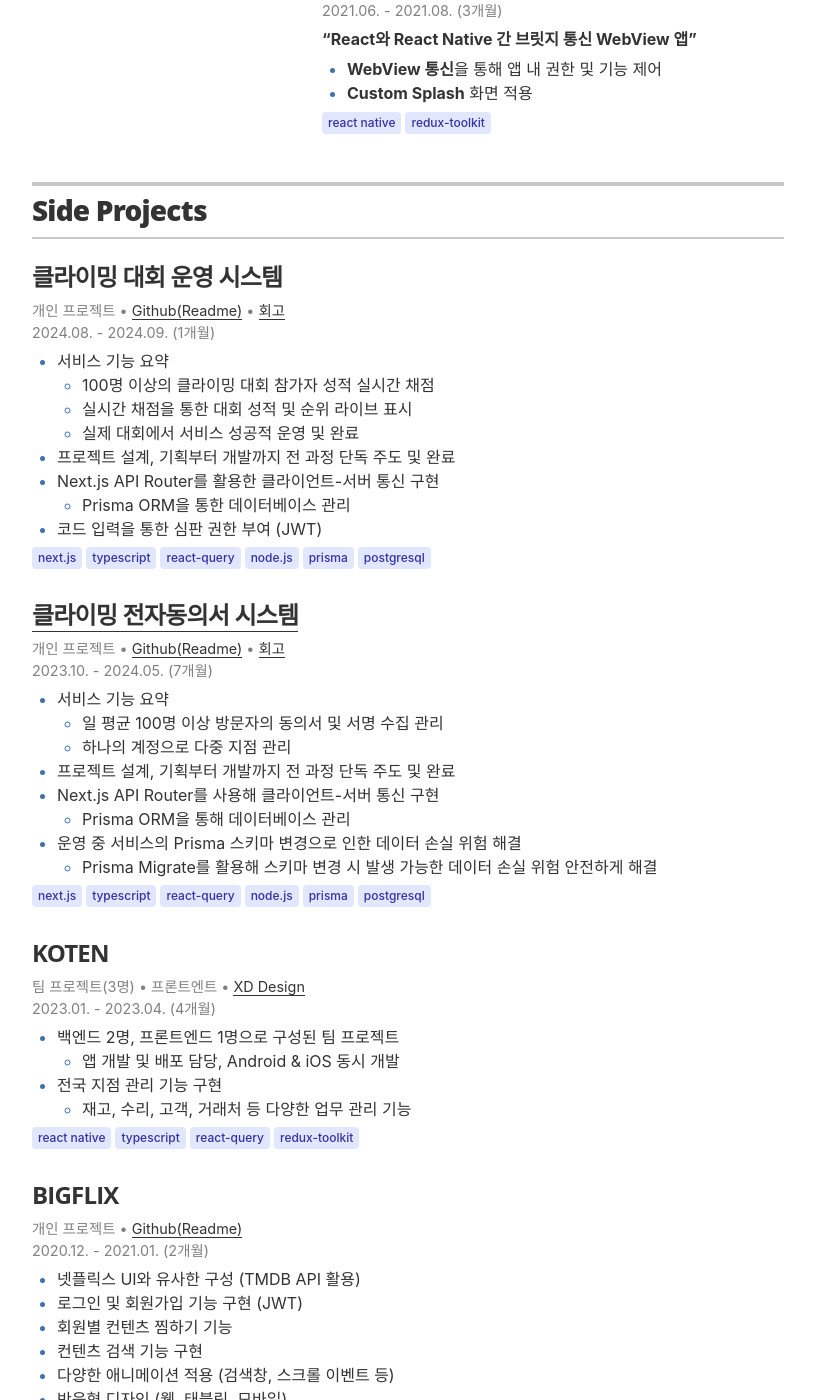
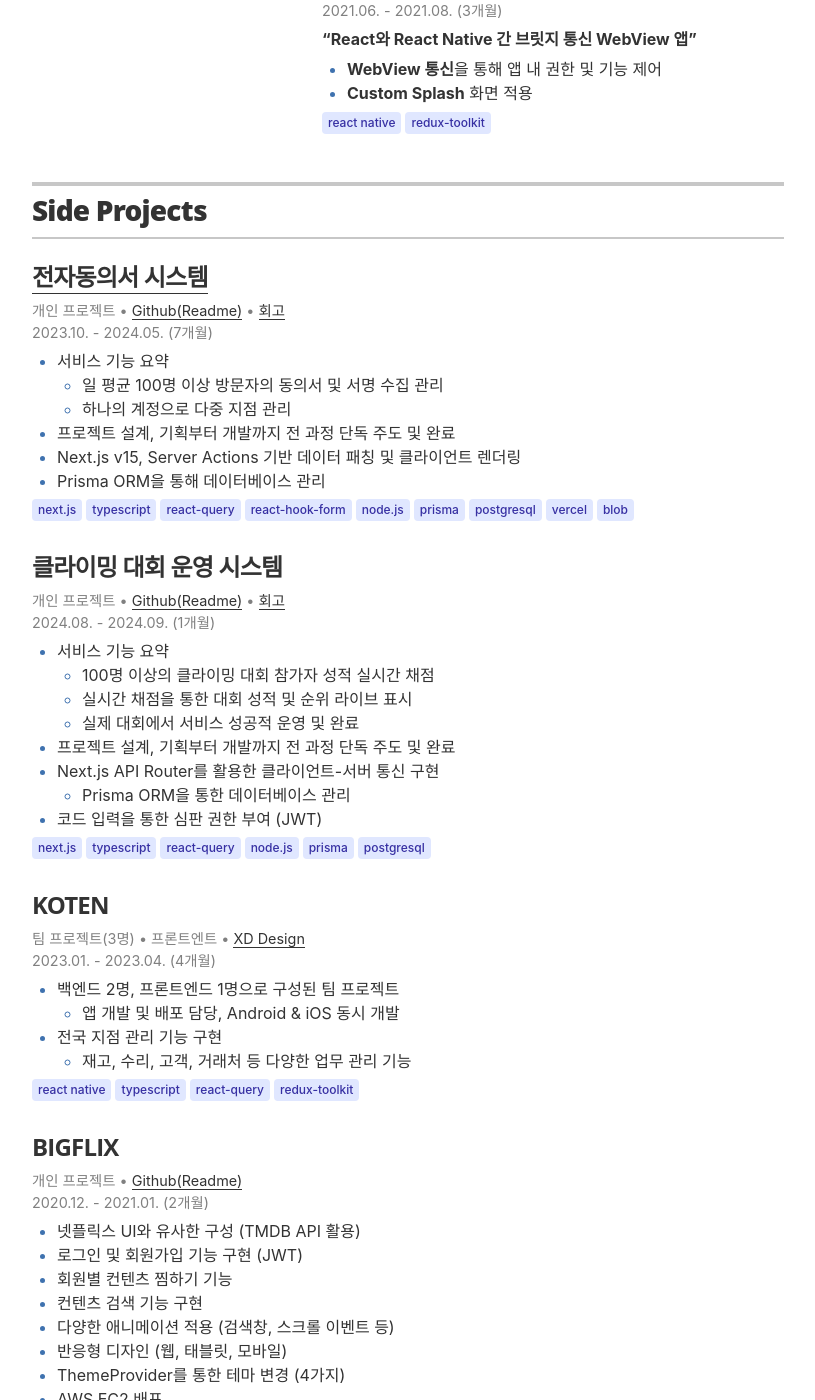
Before and after one commit to b0jun/b0jun.github.io, a Jekyll site: the page built from index.html, in a window 1280 px wide and 1400 px high, scrolled down 2787 px. Shown: the whole window, without its empty margins (232-1047 px from the left). Built offline with Jekyll 4.4.1, drawn with Linux system fonts in a browser that asks for light colours; some of the changed text lies outside the part shown.

Commit message:
이력 내용 수정

```diff
--- a/_config.yml
+++ b/_config.yml
@@ -15,7 +15,7 @@ resume_title: '프론트엔드 엔지니어'
 
 # used for the contact button in _layouts/resume.html
 resume_contact_email: 'bjkim6415@gmail.com'
-resume_header_intro: '<p><b>새로운 기술을 빠르게 습득하고 효율적으로 정리하는 데</b> 강점을 가진 3년차 프론트엔드 개발자입니다.<br/>첫 직장인 스타트업에서 <b>블록체인 및 Web 3.0</b> 분야에서 활동했고, 복잡한 시스템의 이해와 최적화에 주력했습니다. 처음에는 생소했던 이 분야에서 <b>Next.js, TypeScript, React</b>를 활용해 다양한 프로젝트를 수행했고, 문서화와 지식 공유를 통해 팀의 성장을 이끌었습니다.<br/><b>복잡한 개념과 기술을 정리</b>하고 이를 문서화하여 팀 내에서 쉽게 공유하고 협업하는 문화를 조성해왔습니다.</p>'
+resume_header_intro: '<p><b>새로운 기술을 빠르게 습득하고 효율적으로 정리하는 데</b> 강점을 가진 4년차 프론트엔드 개발자입니다.<br/>첫 직장인 스타트업에서 <b>블록체인 및 Web 3.0</b> 분야에서 활동했고, 복잡한 시스템의 이해와 최적화에 주력했습니다. 처음에는 생소했던 이 분야에서 <b>Next.js, TypeScript, React</b>를 활용해 다양한 프로젝트를 수행했고, 문서화와 지식 공유를 통해 팀의 성장을 이끌었습니다.<br/><b>복잡한 개념과 기술을 정리</b>하고 이를 문서화하여 팀 내에서 쉽게 공유하고 협업하는 문화를 조성해왔습니다.</p>'
 
 # use "yes" to display the email contact button,
 # "no" to display an "I'm not looking for work" message,
--- a/_data/experience.yml
+++ b/_data/experience.yml
@@ -36,6 +36,7 @@
         - typescript
         - react-query
         - recoil
+        - react-hook-form
         - tailwind
         - jira
     - title: Makedrop
@@ -45,13 +46,14 @@
         - main: Web3Auth 커스터마이징으로 접근성 개선
           subitems:
             - 기존 UI/UX가 기획 의도와 상이하여, Core만 활용해 SDK를 커스터마이징하여 최적화된 사용자 경험 제공
-        - main: react-hook-form의 useFieldArray와 연동하여 Excel 초대장 리스트 데이터의 효율적인 관리 구현
+        - main: react-hook-form의 useFieldArray 데이터와 Excel 데이터를 연동하여 초대장 리스트 구현
         - main: <b>Jira</b>를 활용한 QA팀과의 협업으로 다양한 서버 환경에서 프로젝트 관리
       skills:
         - next.js
         - typescript
         - react-query
         - redux-toolkit
+        - react-hook-form
         - scss module
         - web3auth
         - kakao-maps
--- a/_data/projects.yml
+++ b/_data/projects.yml
@@ -1,4 +1,32 @@
 # Projects
+- project: 전자동의서 시스템
+  role: 개인 프로젝트
+  duration: 2023.10. - 2024.05. (7개월)
+  url: "https://dolmenge.vercel.app/ko/dolmenge_jeonpo/pass"
+  links:
+    - <a href="https://github.com/b0jun/climbing-pass" target="_blank" rel="noopener noreferrer">Github(Readme)</a>
+    - <a href="https://spicycookie.me/Essay/climbing_pass" target="_blank" rel="noopener noreferrer">회고</a>
+  items:
+    - main: 서비스 기능 요약
+      subitems:
+        - 일 평균 100명 이상 방문자의 동의서 및 서명 수집 관리
+        - 하나의 계정으로 다중 지점 관리
+    - main: 프로젝트 설계, 기획부터 개발까지 전 과정 단독 주도 및 완료
+    - main: Next.js v15, Server Actions 기반 데이터 패칭 및 클라이언트 렌더링
+    - main: Prisma ORM을 통해 데이터베이스 관리
+
+  skills:
+    - next.js
+    - typescript
+    - react-query
+    - react-hook-form
+    - node.js
+    - prisma
+    - postgresql
+    - vercel
+    - blob
+
+
 - project: 클라이밍 대회 운영 시스템
   role: 개인 프로젝트
   duration: 2024.08. - 2024.09. (1개월)
@@ -16,30 +44,6 @@
     - main: Next.js API Router를 활용한 클라이언트-서버 통신 구현
       subitems: Prisma ORM을 통한 데이터베이스 관리
     - main: 코드 입력을 통한 심판 권한 부여 (JWT)
-  skills:
-    - next.js
-    - typescript
-    - react-query
-    - node.js
-    - prisma
-    - postgresql
-- project: 클라이밍 전자동의서 시스템
-  role: 개인 프로젝트
-  duration: 2023.10. - 2024.05. (7개월)
-  url: "https://dolmenge.vercel.app/dolmenge_jeonpo/pass"
-  links:
-    - <a href="https://github.com/b0jun/climbing-pass" target="_blank" rel="noopener noreferrer">Github(Readme)</a>
-    - <a href="https://spicycookie.me/Essay/climbing_pass" target="_blank" rel="noopener noreferrer">회고</a>
-  items:
-    - main: 서비스 기능 요약
-      subitems:
-        - 일 평균 100명 이상 방문자의 동의서 및 서명 수집 관리
-        - 하나의 계정으로 다중 지점 관리
-    - main: 프로젝트 설계, 기획부터 개발까지 전 과정 단독 주도 및 완료
-    - main: Next.js API Router를 사용해 클라이언트-서버 통신 구현
-      subitems: Prisma ORM을 통해 데이터베이스 관리
-    - main: 운영 중 서비스의 Prisma 스키마 변경으로 인한 데이터 손실 위험 해결
-      subitems: Prisma Migrate를 활용해 스키마 변경 시 발생 가능한 데이터 손실 위험 안전하게 해결
   skills:
     - next.js
     - typescript
```
